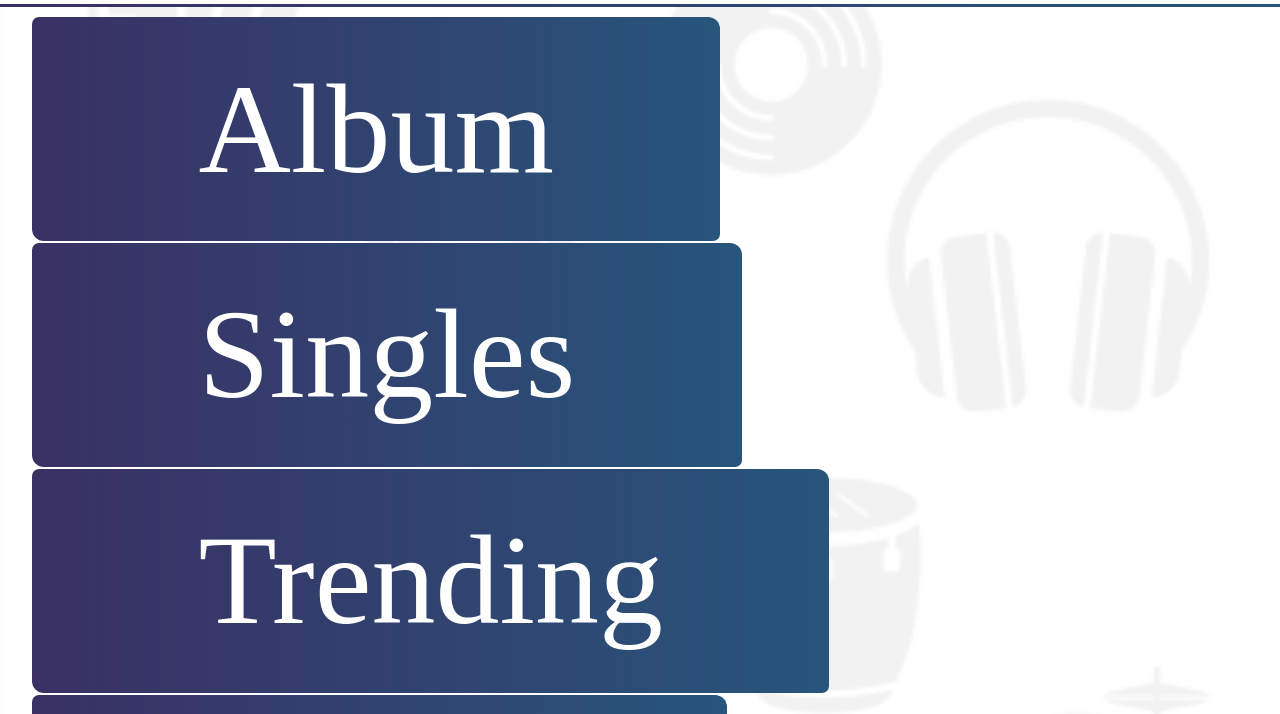
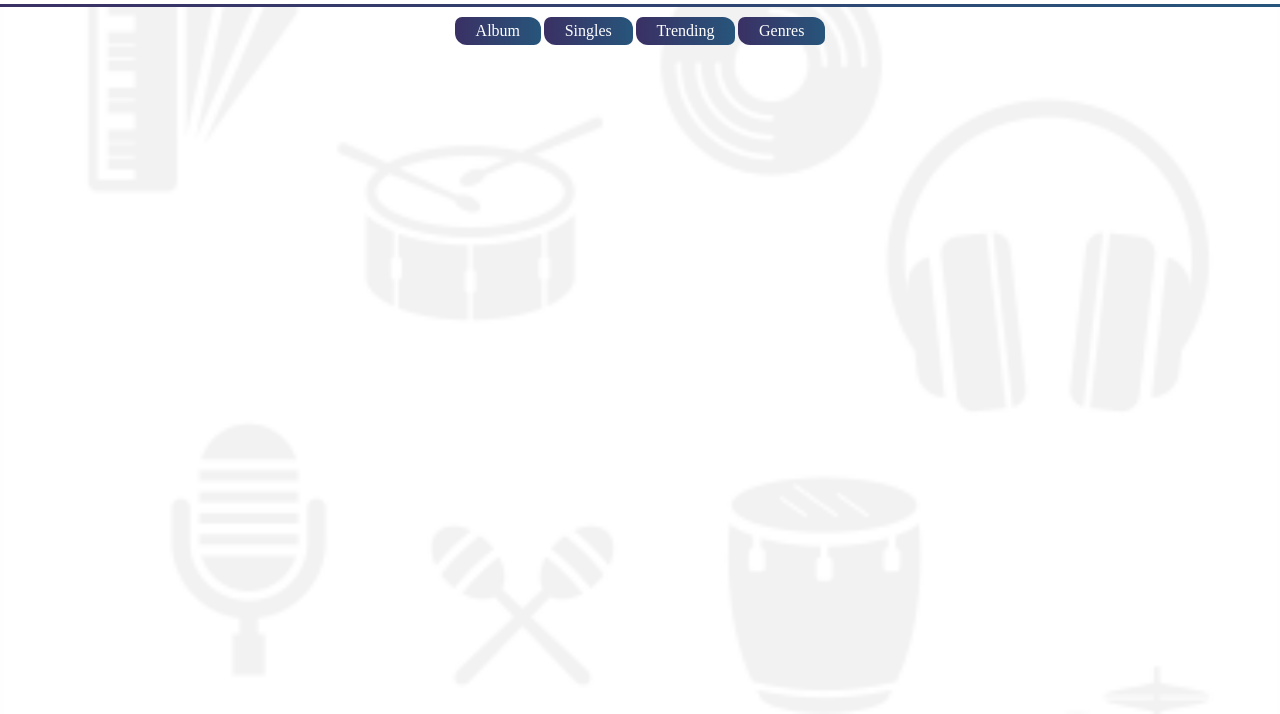
Before and after one commit to jossyboy2580/cupdattuneweb, a plain HTML site: page index.html in a window 1280 px wide. Shown: the part 86-800 px from the top of the page. Drawn offline with Linux system fonts and the light colour scheme.

Commit message:
quick links 2

```diff
--- a/assets/css/main.css
+++ b/assets/css/main.css
@@ -126,15 +126,15 @@ header::after {
     list-style: none;
     margin: 10px 0;
     display: flex;
-    justify-content: space-between;
+    justify-content: center;
     flex-wrap: wrap;
-    gap: 2px;
+    gap: 3px;
 }
 
 .quick__link__link {
     display: inline-block;
     text-decoration: none;
-    font-size: 8em;
+    font-size: 1em;
     padding: .3em 1.3em;
     background-image: linear-gradient(90deg, rgb(58, 48, 100), rgb(39, 85, 123));
     border-radius: 7px 12px 7px 12px;
```
